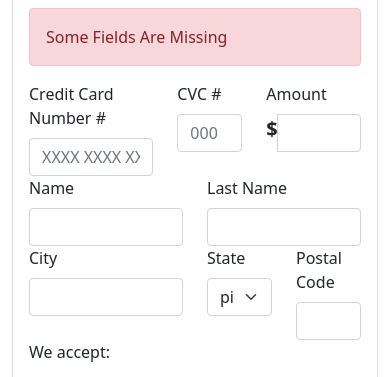
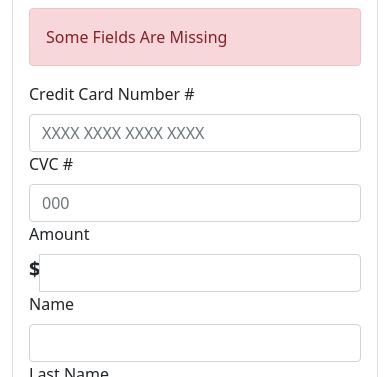
Before and after one commit to 4GeeksAcademy/Formulario-HTML-Tulio, a plain HTML site: page index.html in a window 390 px wide. Shown: the part 50-427 px from the top of the page. Drawn offline with nearby package versions, Linux system fonts and the light colour scheme.

Commit message:
correcion breakpoint

```diff
--- a/index.html
+++ b/index.html
@@ -17,17 +17,17 @@
       <div class="card-body">
         <div class="alert alert-danger" role="alert">Some Fields Are Missing</div>
         <div class="row">
-          <div class="col-5">
+          <div class="col-xs-12 col-md-5">
             <label for="exampleInputCreditCard" class="form-label">Credit Card Number #</label>
             <input type="text" class="form-control" id="exampleInputCreditCard" aria-describedby="creditCardHelp" required placeholder="XXXX XXXX XXXX XXXX">
 
           </div>
-          <div class="col-3">
+          <div class="col-xs-12 col-md-3">
             <label for="exampleInputCVC" class="form-label">CVC #</label>
             <input type="text" class="form-control" id="exampleInputCVC" aria-describedby="cvcHelp" required maxlength="3" placeholder="000">
 
           </div>
-          <div class="col-4">
+          <div class="col-xs-12 col-md-4">
             <label for="exampleInputAmount" class="form-label">Amount</label>
             <div class="input-group">
               <span class="text fs-5 fw-bold">$</span>
@@ -37,24 +37,24 @@
           </div>
         </div>
         <div class="row">
-          <div class="col-6">
+          <div class="col-xs-12 col-md-6">
             <label for="exampleInputName" class="form-label">Name</label>
             <input type="text" class="form-control" id="exampleInputName" aria-describedby="nameHelp">
 
           </div>
-          <div class="col-6">
+          <div class="col-xs-12 col-md-6">
             <label for="exampleInputLastName" class="form-label">Last Name</label>
             <input type="text" class="form-control" id="exampleInputLastName" aria-describedby="lastNameHelp">
 
           </div>
         </div>
         <div class="row">
-          <div class="col-6">
+          <div class="col-xs-12 col-md-6">
             <label for="exampleInputCity" class="form-label">City</label>
             <input type="text" class="form-control" id="exampleInputCity" aria-describedby="cityHelp">
 
           </div>
-          <div class="col-3">
+          <div class="col-xs-12 col-md-3">
             <label for="exampleInputState" class="form-label">State</label>
             <select class="form-select" id="exampleInputState" aria-describedby="stateHelp">
               <option value="" selected disabled>pick a state</option>
@@ -80,14 +80,14 @@
             </select>
 
           </div>
-          <div class="col-3">
+          <div class="col-xs-12 col-md-3">
             <label for="exampleInputPostalCode" class="form-label">Postal Code</label>
             <input type="text" class="form-control" id="exampleInputPostalCode" aria-describedby="postalCodeHelp">
 
           </div>
         </div>
         <div class="row">
-          <div class="col-md-6">
+          <div class="col-xs-12 col-md-6">
             <p>We accept:</p>
             <div class="btn-group btn-group-toggle" data-toggle="buttons">
               <label class="btn btn-secondary active">
@@ -104,11 +104,9 @@
               </label>
             </div>
           </div>
-          <div class="col-md-6">
-            <div class="col-12">
-              <label for="textoGrande" class="form-label">Message</label>
-              <textarea id="textoGrande" rows="4" cols="20" class="form-control" aria-describedby="textoGrandeHelp"></textarea>
-              </div>
+          <div class="col-xs-12 col-md-6">
+            <label for="textoGrande" class="form-label">Message</label>
+            <textarea id="textoGrande" rows="4" cols="20" class="form-control" aria-describedby="textoGrandeHelp"></textarea>
             </div>
           </div>
         </div>
@@ -121,3 +119,5 @@
       </div>
     </div>
   </div>
+</body>
+</html>
```
